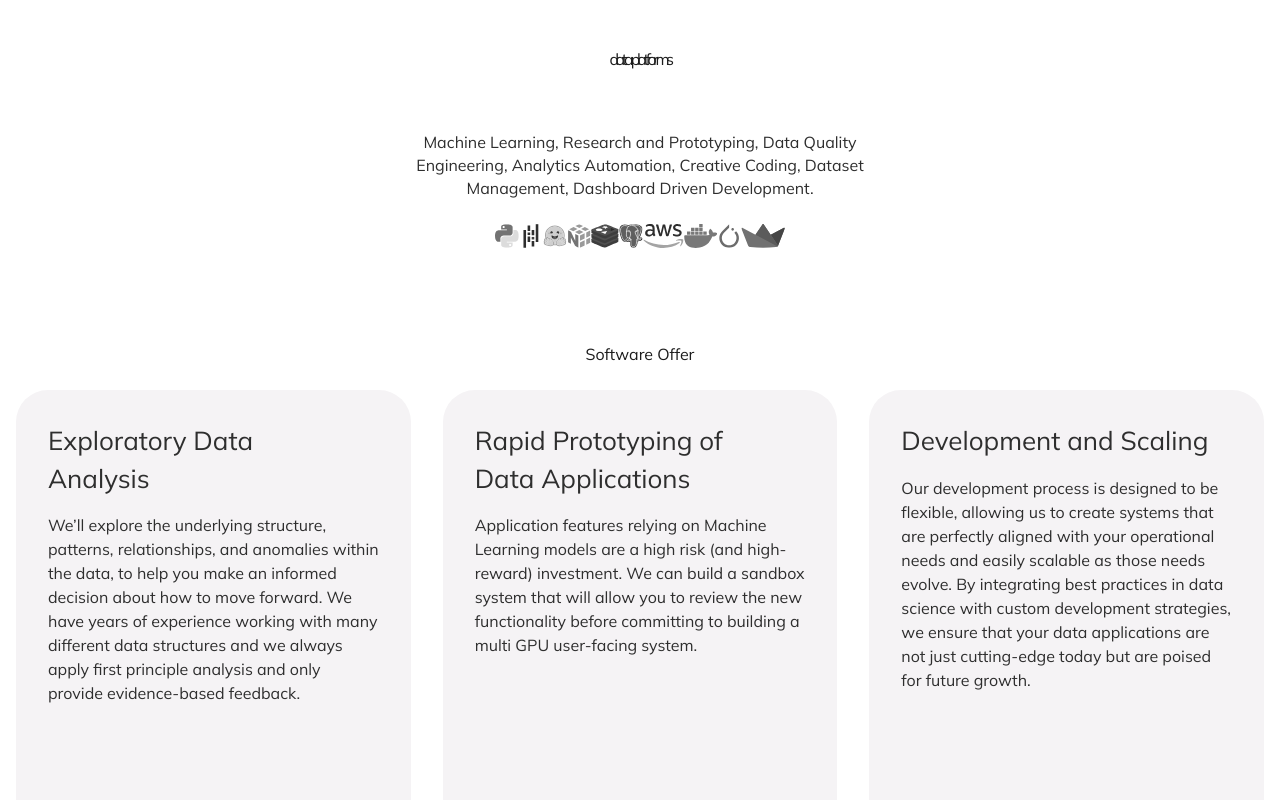
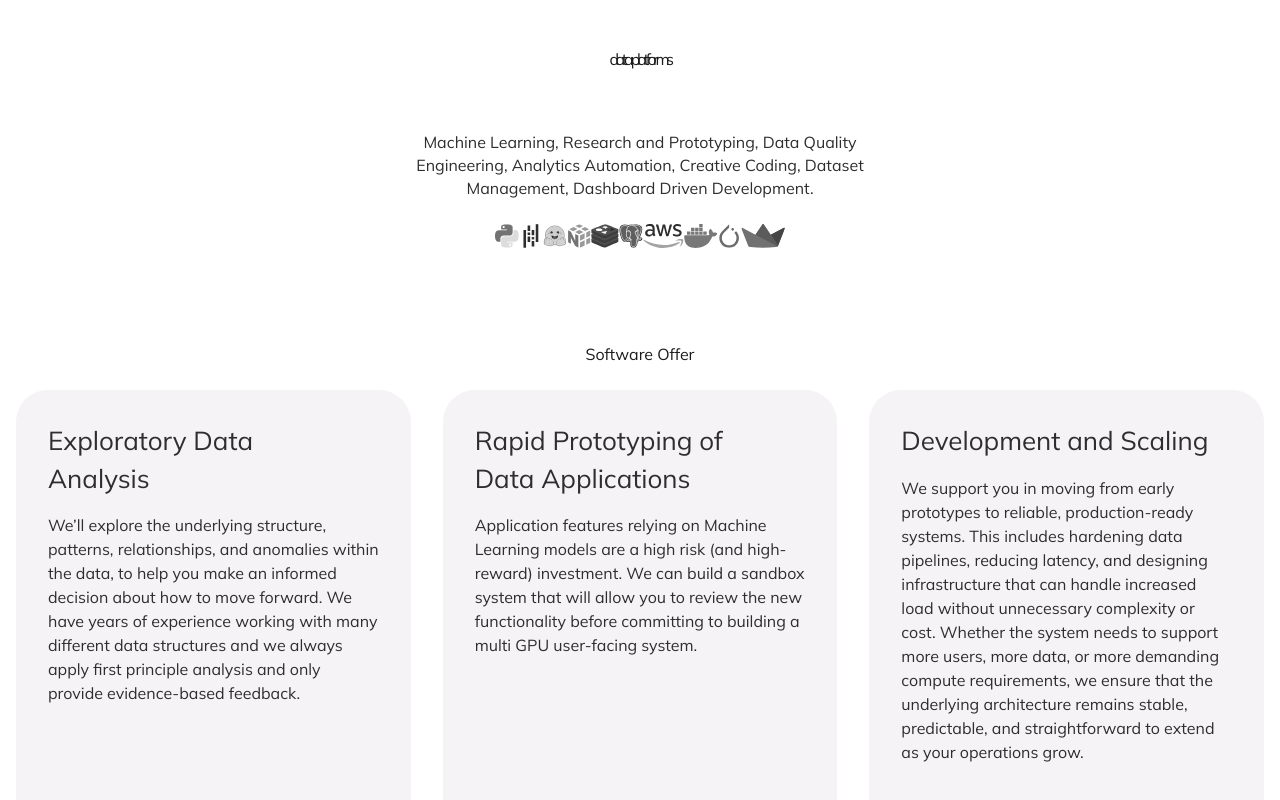
Before and after one commit to Nospoko/epr-landing, a Next.js app in the folder algrtm/: page / in a window 1280 px wide. Shown: the part 320-1120 px from the top of the page. Built offline with nearby package versions, Linux system fonts and the light colour scheme.

Commit message:
update copy

```diff
--- a/algrtm/src/data/dataLabSectionTexts.js
+++ b/algrtm/src/data/dataLabSectionTexts.js
@@ -12,7 +12,7 @@ const dataLabSectionTexts = [
   {
     title: "Development and Scaling",
     description:
-      "Our development process is designed to be flexible, allowing us to create systems that are perfectly aligned with your operational needs and easily scalable as those needs evolve. By integrating best practices in data science with custom development strategies, we ensure that your data applications are not just cutting-edge today but are poised for future growth.",
+      "We support you in moving from early prototypes to reliable, production-ready systems. This includes hardening data pipelines, reducing latency, and designing infrastructure that can handle increased load without unnecessary complexity or cost. Whether the system needs to support more users, more data, or more demanding compute requirements, we ensure that the underlying architecture remains stable, predictable, and straightforward to extend as your operations grow.",
   },
 ];
 
```
